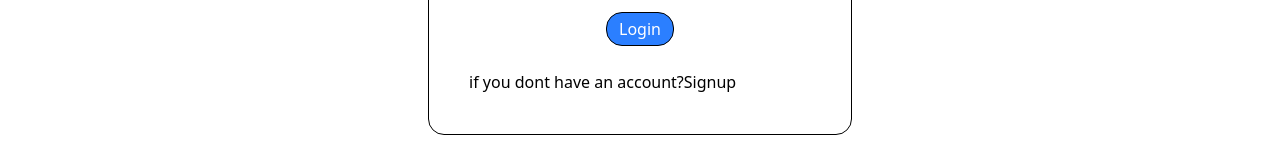
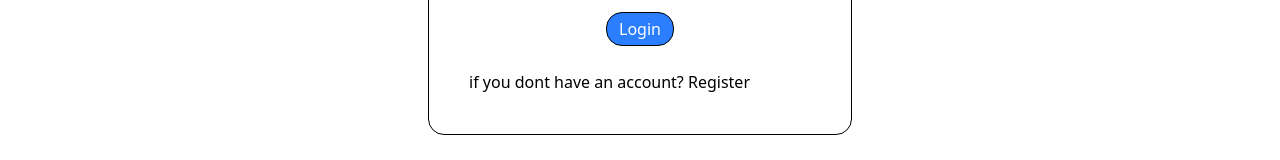
Before and after one commit to hansrajathole/mca-cohort-b-project, a React (Vite) app in the folder frontend/: page /login in a window 1280 px wide. Shown: the part 517-677 px from the top of the page. Built offline with nearby package versions, Linux system fonts and the light colour scheme.

Commit message:
fix: Update routing for Login and Register pages, replace buttons with links for navigation consistency

```diff
--- a/frontend/src/App.jsx
+++ b/frontend/src/App.jsx
@@ -20,8 +20,9 @@ const App = () => {
     <Navbar/>
     <Routes>
       <Route path='/' element={<Home/>} />
+      <Route path='/signup' element={<Login/>} />
+      <Route path='/register' element={<Register/>} />
       <Route path='/login' element={<Login/>} />
-      <Route path='/register' element={<Register/>} />
       <Route path='/create' element={<CreateProduct/>}/>
       <Route path='/products/detail/:productId' element={<ProductDetail/>}/>
       <Route path='/products/update/:productId' element={<Update/>}/>
--- a/frontend/src/main.jsx
+++ b/frontend/src/main.jsx
@@ -7,7 +7,6 @@ createRoot(document.getElementById('root')).render(
 
    <BrowserRouter>
      <App />
-
    </BrowserRouter>
 
 )
--- a/frontend/src/pages/Login.jsx
+++ b/frontend/src/pages/Login.jsx
@@ -1,6 +1,7 @@
 import React, { useState } from 'react'
 import { useNavigate } from 'react-router-dom'
 import axios from "axios"
+import { Link } from 'react-router-dom'
 const Login = () => {
 
 
@@ -72,13 +73,7 @@ const Login = () => {
             className='text-center border border-black bg-blue-500 text-white py-1 px-3 rounded-2xl'>Login</button>
         </div>
         <br />
-        <p>if you dont have an account?
-
-        <button onClick={()=>{
-          navigate("/register")
-        }}>Signup</button>
-
-        </p>
+        <p>if you dont have an account? <Link to='/register'>Register</Link></p>
       </form>
     </div>
   )
--- a/frontend/src/pages/Register.jsx
+++ b/frontend/src/pages/Register.jsx
@@ -82,7 +82,7 @@ const Register = () => {
 
             </div>
         <br />
-        <p>if you have an account? <button onClick={()=>{
+        <p>if you have an account? <button type='button' onClick={()=>{
             navigate("/login")
           }}>Sign-in</button></p>
       </form>
--- a/frontend/vite.config.js
+++ b/frontend/vite.config.js
@@ -4,4 +4,7 @@ import tailwindcss from '@tailwindcss/vite'
 // https://vite.dev/config/
 export default defineConfig({
   plugins: [react(), tailwindcss()],
+  server: {
+    historyApiFallback: true,
+  },
 })
```
Also changed, not shown: 1 other file (tests, documents, lock files or other folders).
